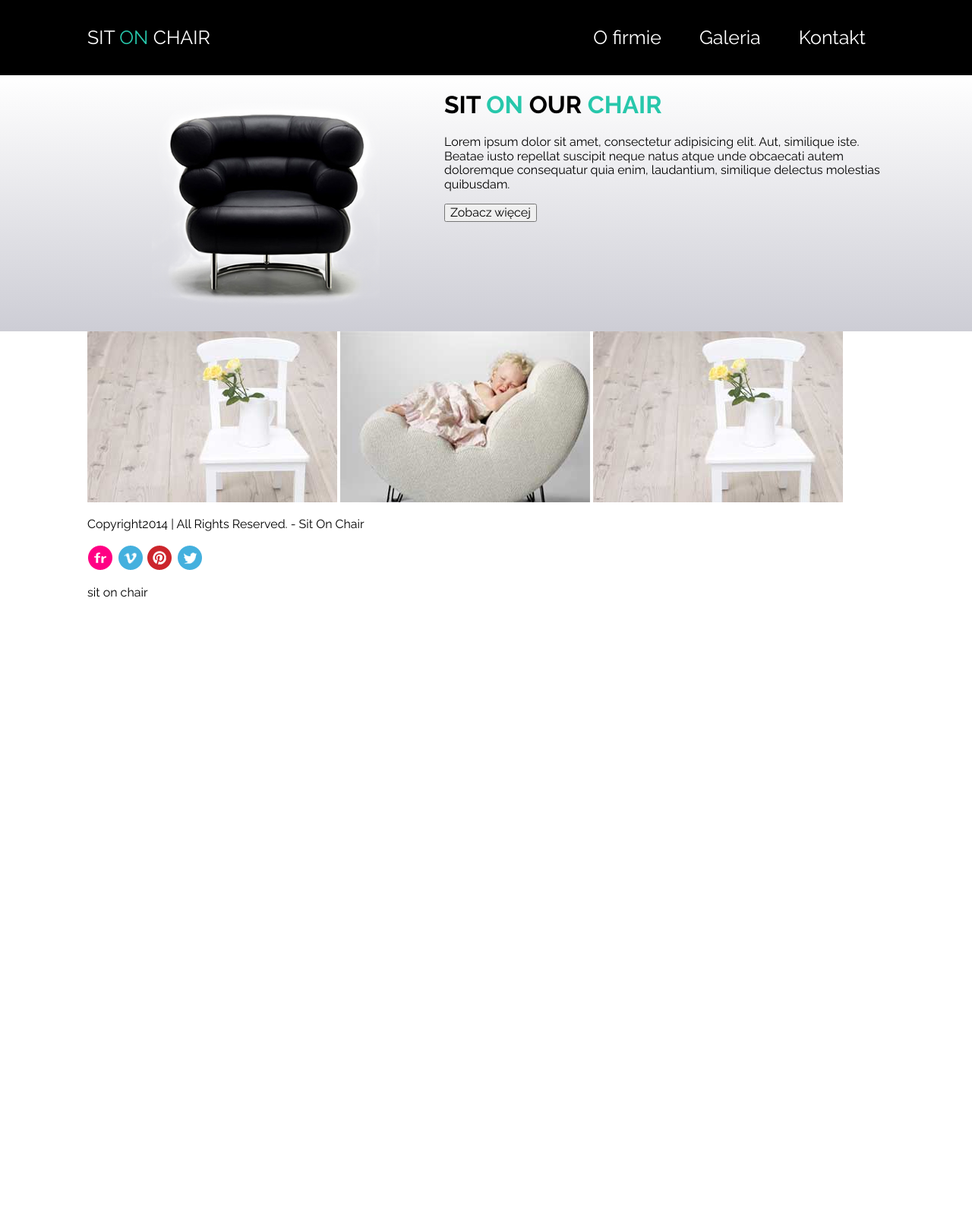
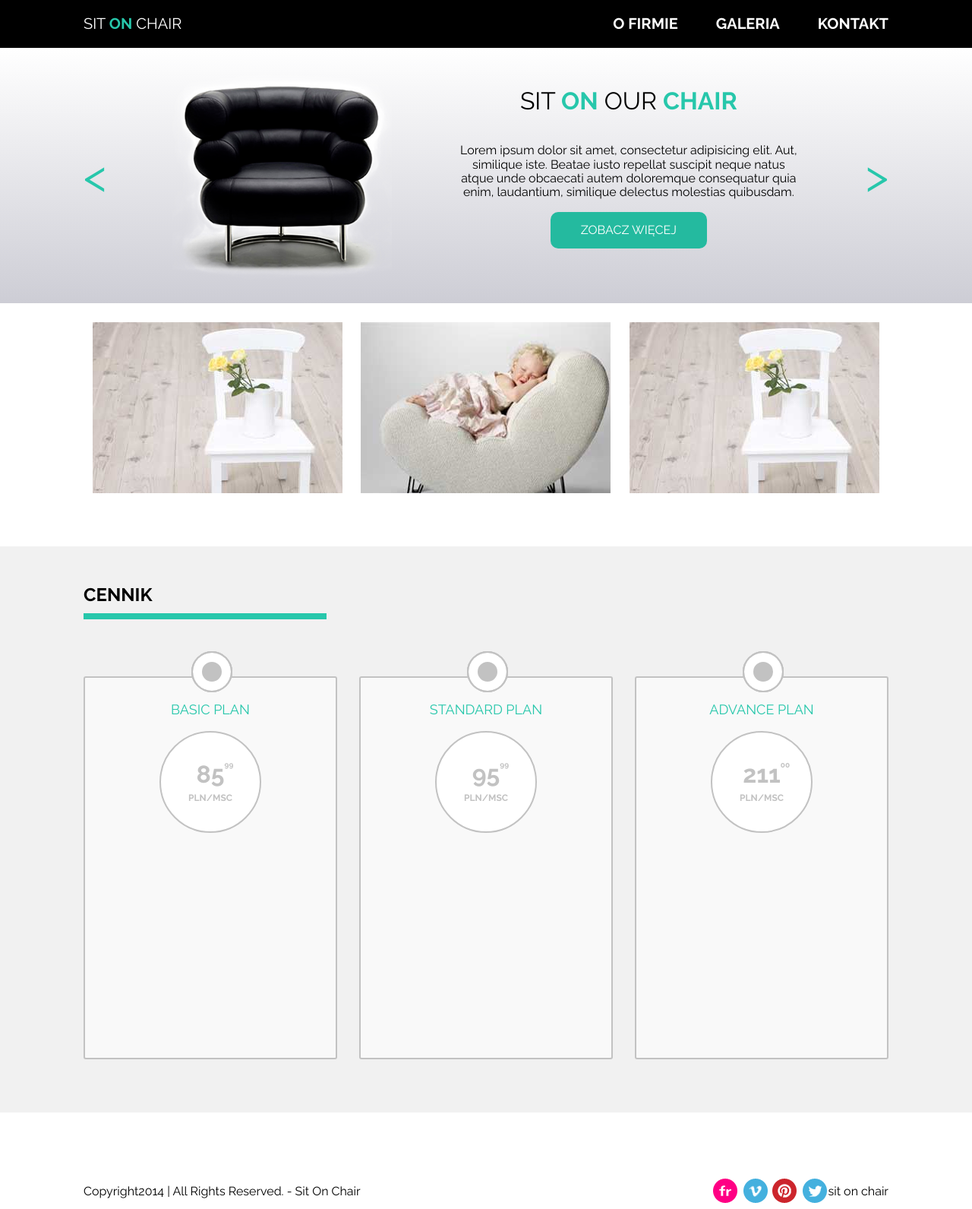
Before and after one commit to karolkalkus/sit_on_the_chair_website, a plain HTML site: page index.html in a window 1280 px wide. Shown: the whole page at 76% size. Before the commit the page ends 805 px from the top, so only its background shows below. Drawn offline with Linux system fonts and the light colour scheme.

Commit message:
added css styles to gallery, cards and footer sections

```diff
--- a/css/style.css
+++ b/css/style.css
@@ -1,53 +1,248 @@
 body {
   font-family: 'Raleway', Halvetica, sans-serif;
 }
-.container{
+
+.container {
   margin: 0 auto;
-   width: 1050px;
+  max-width: 1060px;
 }
-header{
+
+/*Navigation*/
+
+header {
   background-color: black;
   color: white;
-   font-size: 25px;
+  font-size: 20px;
 }
-.navigation{
+
+.navigation {
+  display: flex;
+  justify-content: space-between;
+  align-items: center;
+  width: 100%;
+}
+
+.brand a {
+  text-decoration: none;
+  color: white;
+  text-transform: uppercase;
+  font-weight: 400;
+}
+
+.brand a:hover {
+  opacity: 0.9;
+}
+
+.nav-items {
+  display: flex;
+}
+
+.nav-item {
+  list-style: none;
+  margin: 0 25px;
+}
+
+.nav-item:last-child {
+  margin-right: 0;
+}
+
+.nav-item a {
+  text-decoration: none;
+  color: white;
+  text-transform: uppercase;
+  font-weight: 700;
+}
+
+.nav-item a:hover {
+  opacity: 0.9;
+}
+
+.dropdown {
+  display: none;
+  /*zmienic to pozniej*/
+}
+
+/*Slider section*/
+
+.page {
+  background: linear-gradient(#ffffff, #cdcdd5);
+}
+
+.page-header {
   display: flex;
   justify-content: space-between;
   align-items: center;
 }
-.brand a{
-   text-decoration: none;
-   color: white;
+
+.sign {
+  font-size: 60px;
+  color: #27c7ab;
+}
+
+.article {
+  display: flex;
+  flex-flow: column;
+  align-items: center;
+  justify-content: flex-start;
+  text-align: center;
+}
+
+.article p {
+  width: 450px;
+}
+
+.article h1 {
   text-transform: uppercase;
+  font-weight: 400;
+  margin-top: -20px;
 }
-.nav-items{
-   display: flex;
-}
-.nav-item{
-   list-style: none;
-   margin: 10px 25px;
-}
-.nav-item a{
-   text-decoration: none;
+
+.btn {
+  border-radius: 10px;
+  border: 0;
+  text-transform: uppercase;
+  background-color: #24ba9f;
+  text-align: center;
   color: white;
 }
-.dropdown{
-   display: none;
+
+.btn--more {
+  padding: 15px 40px;
 }
-.page{
-   background: linear-gradient(#ffffff, #cdcdd5);
+
+.h1--green {
+  color: #27c7ab;
+  font-weight: 700;
 }
-.page-header{
+
+/*Gallery section*/
+
+.gallery {
+  margin: 25px 0 70px 0;
+}
+
+.images {
+
   display: flex;
-   justify-content: space-between;
+  flex-flow: row wrap;
+  justify-content: space-around;
+  align-items: center;
+  width: 100%;
 }
-.article h1{
+
+.card p:before {
+  content: "";
+  width: 50px;
+  height: 50px;
+  box-shadow: inset 0 0 0 12px white;
+  border: 2px solid #c2c2c2;
+  border-radius: 50%;
+  background-color: #c2c2c2;
+  display: block;
+  position: absolute;
+  left: calc(50% - 25px);
+  top: -35px;
+}
+
+.card {
+  width: 330px;
+  height: 500px;
+  background-color: #f9f9f9;
+  position: relative;
+  border: 2px solid #c2c2c2;
+  border-radius: 3px;
+  display: flex;
+  flex-flow: column nowrap;
+  align-items: center;
   text-transform: uppercase;
 }
 
+.card p {
+  color: #27c7ab;
+  text-align: center;
+  padding-top: 14px;
+  font-size: 18px;
+}
 
+.cards {
+  background-color: #f1f1f1;
+  padding-bottom: 70px;
+}
 
+.cards-items {
+  display: flex;
+  flex-flow: row;
+  justify-content: space-between;
+  align-items: center;
+}
 
-.h1--green{
-   color: #27c7ab;
+.circle-price {
+  width: 130px;
+  height: 130px;
+  background-color: white;
+  border: 2px solid #c2c2c2;
+  border-radius: 50%;
+  display: flex;
+  flex-flow: column nowrap;
+  align-items: center;
+  justify-content: center;
 }
+
+.circle-price p {
+  margin: 0;
+  padding: 3px;
+  font-weight: 600;
+  color: #c2c2c2;
+}
+
+.circle-price p:first-child {
+  font-size: 32px;
+}
+
+.circle-price p:nth-child(2) {
+  font-size: 12px;
+}
+
+.lower {
+  font-size: 10px;
+  position: absolute
+}
+
+.cards h2 {
+  text-transform: uppercase;
+  margin: 0;
+  padding-top: 50px;
+}
+
+.underline {
+  width: 320px;
+  height: 8px;
+  background-color: #27c7ab;
+  margin-top: 10px;
+  margin-bottom: 75px;
+}
+
+.contact {
+  margin-bottom: 85px;
+}
+
+footer {
+  margin-bottom: 50px;
+}
+
+.flex-container {
+  display: flex;
+  align-items: center;
+  justify-content: space-between;
+}
+
+.flex-container p {
+  margin: 0;
+}
+
+.footer {
+  display: flex;
+  flex-flow: row nowrap;
+  align-items: center;
+  justify-content: space-between;
+}
--- a/index.html
+++ b/index.html
@@ -36,13 +36,16 @@
       <div class="container">
         <div class="page-header">
           <!--            strzalka w prawo do slajdera :before albo flexem wysrodkowane-->
-            <img src="img/black_chair.png" alt="">
+          <span class="sign">&lt;</span>
+          <img src="img/black_chair2.png" alt="">
           <div class="article">
             <h1>sit <span class="h1--green">on</span> our <span class="h1--green">chair</span></h1>
             <p>Lorem ipsum dolor sit amet, consectetur adipisicing elit. Aut, similique iste. Beatae iusto repellat suscipit neque natus atque unde obcaecati autem doloremque consequatur quia enim, laudantium, similique delectus molestias quibusdam.</p>
-               <button class="btn" type="submit">Zobacz więcej</button>
+            <button class="btn btn--more" type="submit">Zobacz więcej</button>
+
             <!--            strzalka w prawo do slajdera :after albo flexem wysrodkowane-->
           </div>
+          <span class="sign">&gt;</span>
         </div>
       </div>
     </section>
@@ -57,10 +60,30 @@
     </section>
     <section class="cards">
       <div class="container">
+        <h2>cennik</h2>
+        <div class="underline"></div>
         <div class="cards-items">
-               <div class="card"></div>
-               <div class="card card-green"></div>
-               <div class="card"></div>
+          <div class="card">
+            <p>basic plan</p>
+            <div class="circle-price">
+              <p>85<span class="lower">99</span></p>
+              <p>pln/msc</p>
+            </div>
+          </div>
+          <div class="card card-green">
+            <p>standard plan</p>
+            <div class="circle-price">
+              <p>95<span class="lower">99</span></p>
+              <p>pln/msc</p>
+            </div>
+          </div>
+          <div class="card">
+            <p>advance plan</p>
+            <div class="circle-price">
+              <p>211<span class="lower">00</span></p>
+              <p>pln/msc</p>
+            </div>
+          </div>
         </div>
       </div>
     </section>
@@ -81,8 +104,9 @@
   </section>
   <footer>
     <div class="container">
+      <div class="flex-container">
+        <p>Copyright2014 &#124; All Rights Reserved. - Sit On Chair</p>
         <div class="footer">
-            <p>Copyright2014 &#124; All Rights Reserved. - Sit On Chair</p>
           <div class="social-icons">
             <a href="#"><img src="img/flickr.png" alt=""></a>
             <a href="#"><img src="img/vimeo.png" alt=""></a>
@@ -92,6 +116,7 @@
           <p>sit <span>on</span> chair</p>
         </div>
       </div>
+    </div>
   </footer>
 </body>
 </html>
```
Also changed, not shown: img/black-chair2.png (added), img/black_chair2.png (added), 3 other files. Lines whose indentation alone changed are shown as unchanged.
